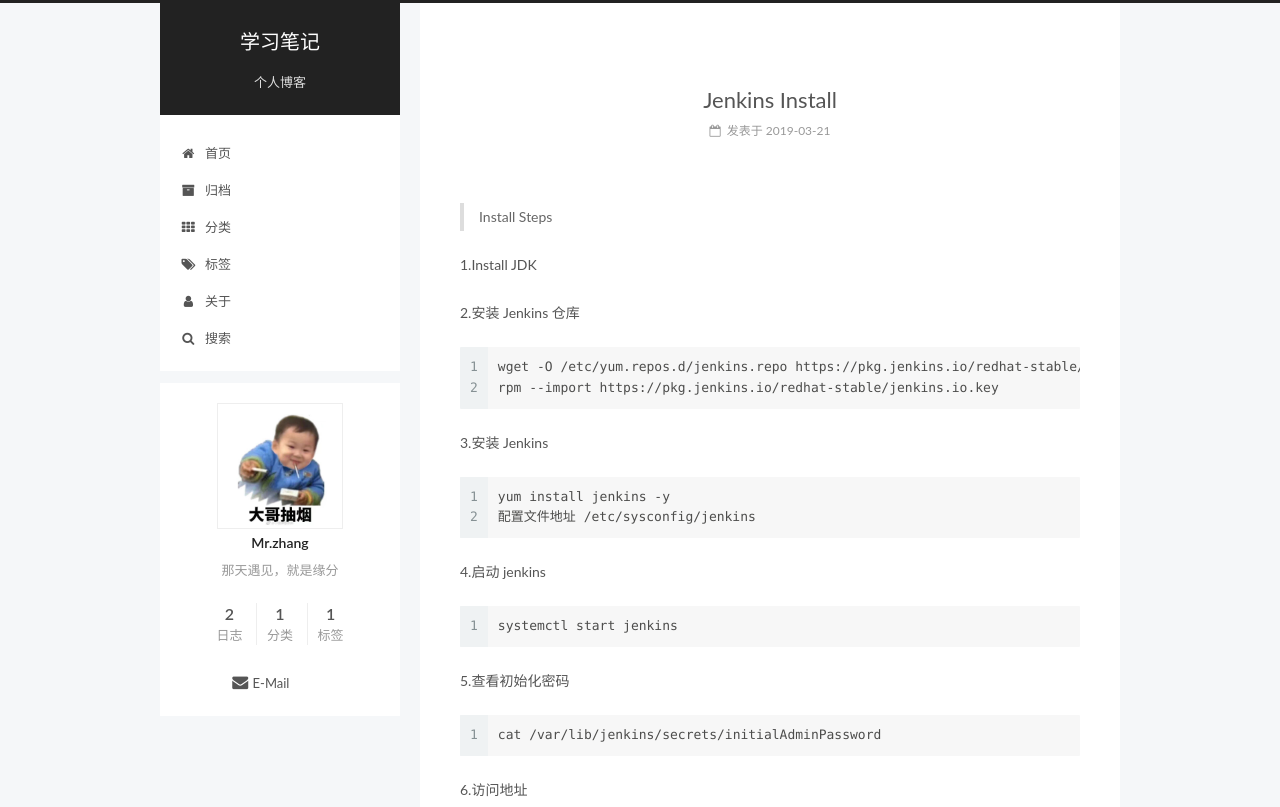
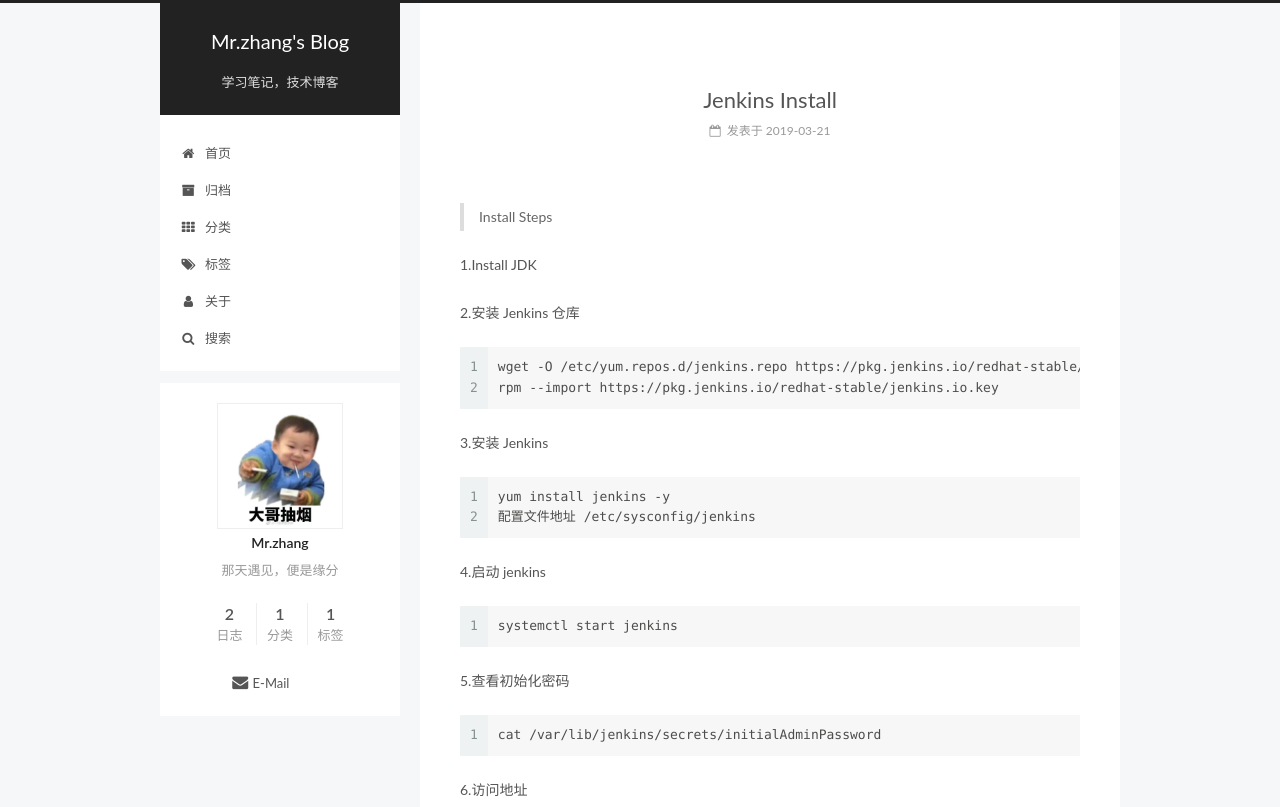
Before and after one commit to zhangchao778/zhangchao778.github.io, a plain HTML site: page index.html in a window 1280 px wide. Shown: the top 807 px of the page. Drawn offline with Linux system fonts and the light colour scheme.

Commit message:
Site updated: 2019-03-22 14:16:55

```diff
--- a/css/main.css
+++ b/css/main.css
@@ -1833,7 +1833,7 @@ pre .javascript .function {
   width: 4px;
   height: 4px;
   border-radius: 50%;
-  background: #fcffab;
+  background: #de59ff;
 }
 .links-of-blogroll {
   font-size: 13px;
--- a/index.html
+++ b/index.html
@@ -79,17 +79,17 @@
 
 
 
-<meta name="description" content="那天遇见，就是缘分">
+<meta name="description" content="那天遇见，便是缘分">
 <meta name="keywords" content="key">
 <meta property="og:type" content="website">
-<meta property="og:title" content="学习笔记">
+<meta property="og:title" content="Mr.zhang&#39;s Blog">
 <meta property="og:url" content="http://yoursite.com/index.html">
-<meta property="og:site_name" content="学习笔记">
-<meta property="og:description" content="那天遇见，就是缘分">
+<meta property="og:site_name" content="Mr.zhang&#39;s Blog">
+<meta property="og:description" content="那天遇见，便是缘分">
 <meta property="og:locale" content="zh-Hans">
 <meta name="twitter:card" content="summary">
-<meta name="twitter:title" content="学习笔记">
-<meta name="twitter:description" content="那天遇见，就是缘分">
+<meta name="twitter:title" content="Mr.zhang&#39;s Blog">
+<meta name="twitter:description" content="那天遇见，便是缘分">
 
 
 
@@ -125,7 +125,7 @@
 
 
 
-  <title>学习笔记</title>
+  <title>Mr.zhang's Blog</title>
 
 
 
@@ -156,12 +156,12 @@
     <div class="custom-logo-site-title">
       <a href="/" class="brand" rel="start">
         <span class="logo-line-before"><i></i></span>
-        <span class="site-title">学习笔记</span>
+        <span class="site-title">Mr.zhang's Blog</span>
         <span class="logo-line-after"><i></i></span>
       </a>
     </div>
 
-        <p class="site-subtitle">个人博客</p>
+        <p class="site-subtitle">学习笔记，技术博客</p>
 
   </div>
 
@@ -304,7 +304,7 @@
     </span>
 
     <span hidden itemprop="publisher" itemscope itemtype="http://schema.org/Organization">
-      <meta itemprop="name" content="学习笔记">
+      <meta itemprop="name" content="Mr.zhang's Blog">
     </span>
 
 
@@ -475,7 +475,7 @@
     </span>
 
     <span hidden itemprop="publisher" itemscope itemtype="http://schema.org/Organization">
-      <meta itemprop="name" content="学习笔记">
+      <meta itemprop="name" content="Mr.zhang's Blog">
     </span>
 
 
@@ -657,7 +657,7 @@
               <img class="site-author-image" itemprop="image" src="/images/minguo.jpeg" alt="Mr.zhang">
 
               <p class="site-author-name" itemprop="name">Mr.zhang</p>
-              <p class="site-description motion-element" itemprop="description">那天遇见，就是缘分</p>
+              <p class="site-description motion-element" itemprop="description">那天遇见，便是缘分</p>
           </div>
 
           <nav class="site-state motion-element">
```
Also changed, not shown: 2019/03/16/hello-world/index.html (+6 -6 lines), 2019/03/21/Jenkins Install/index.html (+6 -6 lines), about/index.html (+6 -6 lines), archives/2019/03/index.html (+10 -10 lines), archives/2019/index.html (+10 -10 lines), archives/index.html (+10 -10 lines), categories/Java/index.html (+10 -10 lines), categories/index.html (+8 -8 lines), tags/Java/index.html (+10 -10 lines), tags/index.html (+8 -8 lines).
